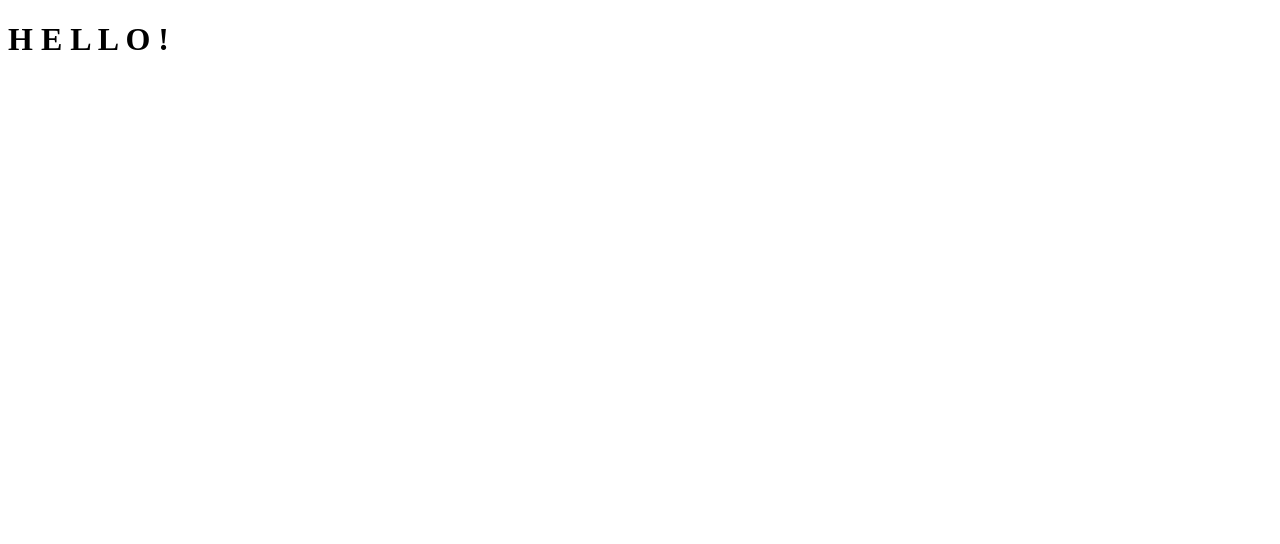
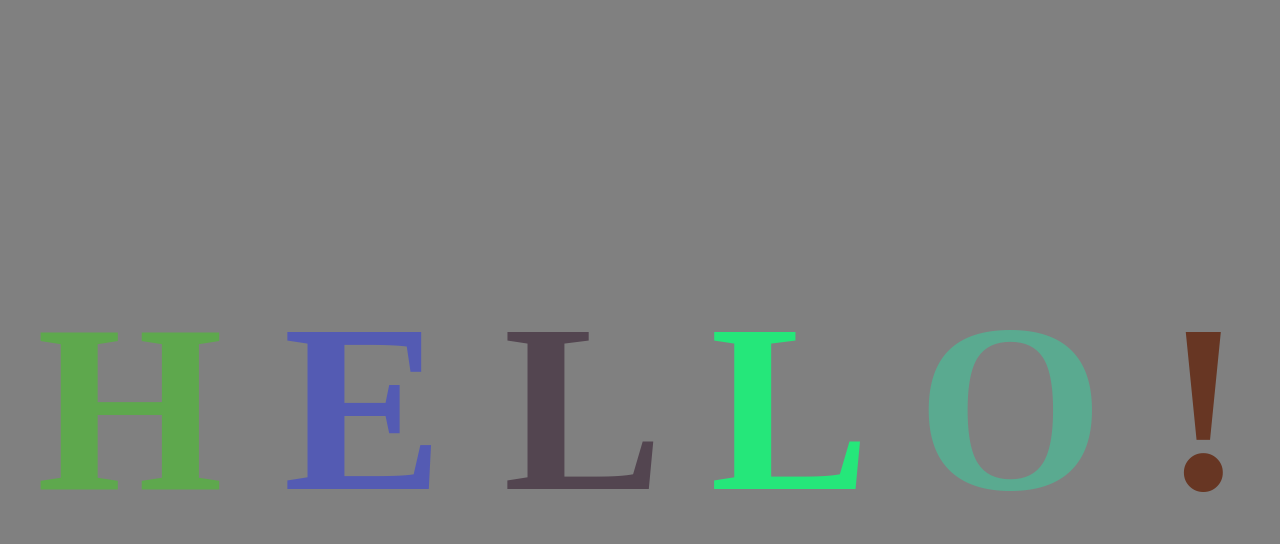
Before and after one commit to jmoaks7/First-Repository, a plain HTML site: page index.html in a window 1280 px wide. Drawn offline with Linux system fonts and the light colour scheme.

Commit message:
first css edit

```diff
--- /dev/null
+++ b/index.css
@@ -0,0 +1,15 @@
+body {
+    display: flex;
+    justify-content: center;
+    align-items: center;
+    height: 100vh;
+    background-color: grey;
+}
+
+h1 {
+    font-size: 15rem;
+}
+
+.letter {
+    transition: color 1000ms;
+}
--- a/index.html
+++ b/index.html
@@ -5,6 +5,7 @@
     <meta charset="UTF-8">
     <meta name="viewport" content="width=device-width, initial-scale=1.0">
     <title>Document</title>
+    <link rel="stylesheet" href="index.css">
 </head>
 
 <body>
--- a/index.js
+++ b/index.js
@@ -2,11 +2,11 @@ function randomRGB() {
     const r = Math.floor(Math.random() * 256);
     const g = Math.floor(Math.random() * 256);
     const b = Math.floor(Math.random() * 256);
-    return `rfb(${r}, ${g}, ${b})`;
+    return `rgb(${r}, ${g}, ${b})`;
 }
 const letters = document.querySelectorAll('.letter');
 const intervalId = setInterval(function () {
     for (let letter of letters) {
-        letter.getElementsByClassName.color = randomRGB();
+        letter.style.color = randomRGB();
     }
 }, 500);
```
